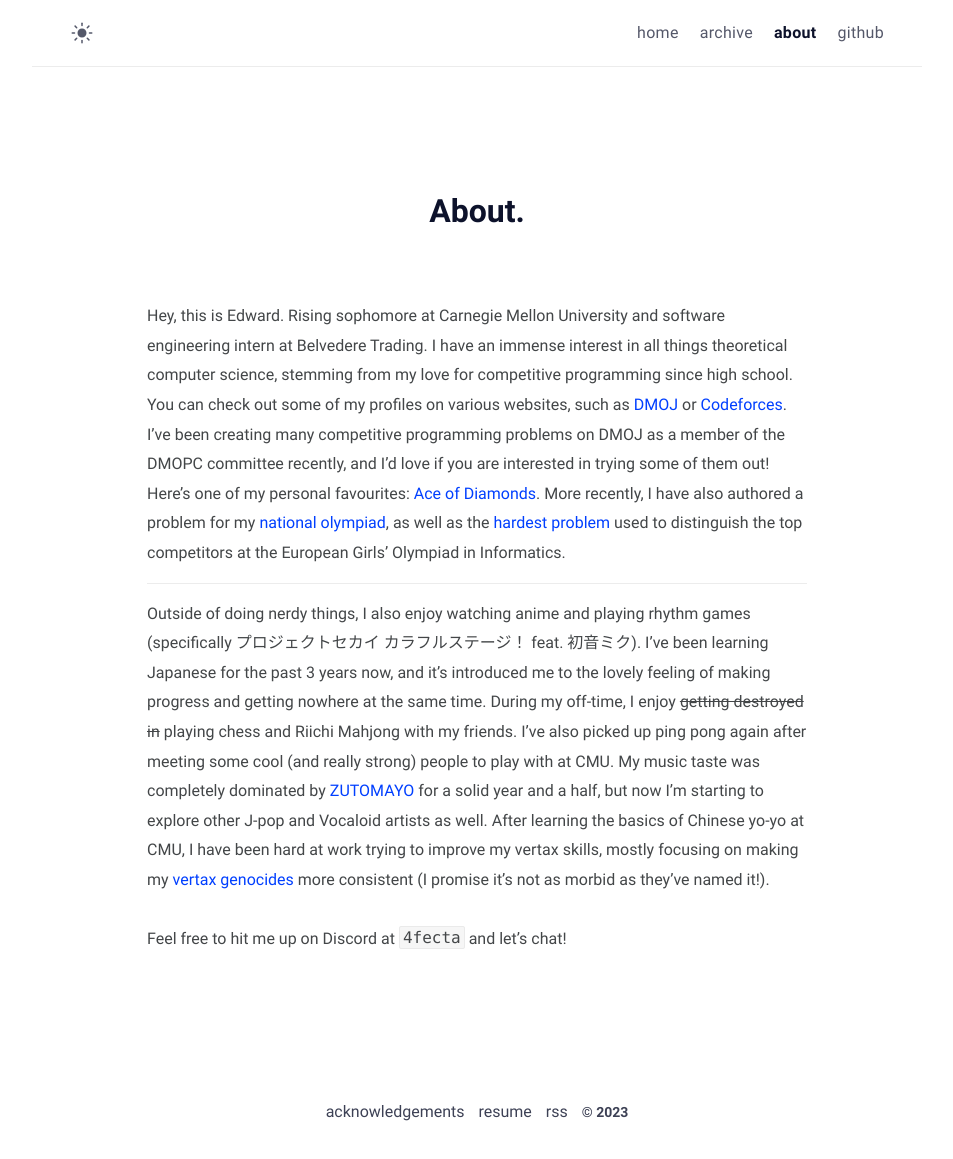
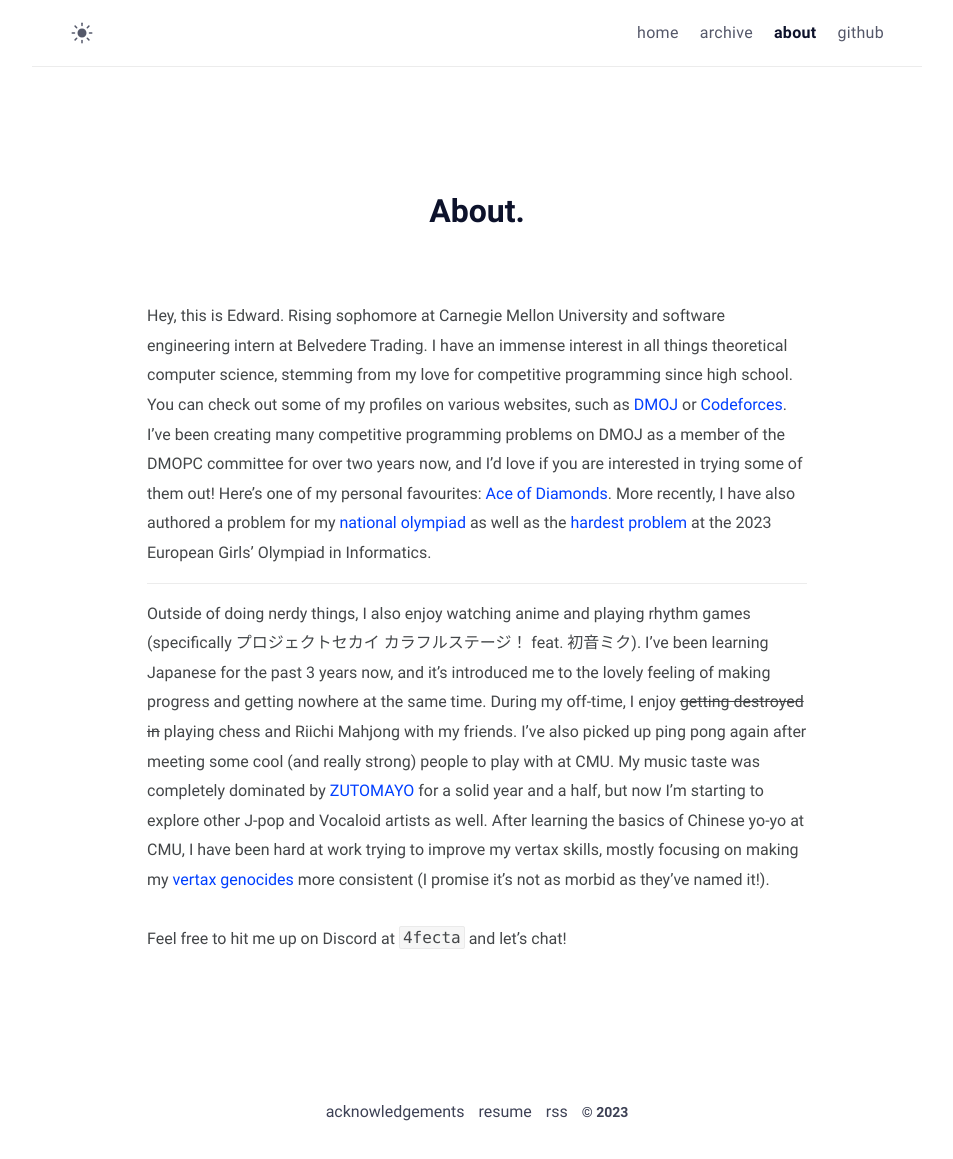
Before and after one commit to 4fecta/4fecta.ca, a Jekyll site: the page built from about.md, in a window 1280 px wide. Shown: the whole page, without its empty margins (163-1116 px from the left). Built offline with Jekyll 4.4.1, drawn with Linux system fonts in a browser that asks for light colours.

Commit message:
Update about.md

```diff
--- a/about.md
+++ b/about.md
@@ -6,7 +6,7 @@
 comments: false
 ---
 
-Hey, this is Edward. Rising sophomore at Carnegie Mellon University and software engineering intern at Belvedere Trading. I have an immense interest in all things theoretical computer science, stemming from my love for competitive programming since high school. You can check out some of my profiles on various websites, such as [DMOJ](https://dmoj.ca/user/4fecta) or [Codeforces](https://codeforces.com/profile/4fecta). I've been creating many competitive programming problems on DMOJ as a member of the DMOPC committee recently, and I'd love if you are interested in trying some of them out! Here's one of my personal favourites: [Ace of Diamonds](https://dmoj.ca/problem/dmopc21c9p4). More recently, I have also authored a problem for my [national olympiad](https://dmoj.ca/problem/cco23p2), as well as the [hardest problem](https://egoi23.se/assets/tasks/day2/guessinggame.pdf) used to distinguish the top competitors at the European Girls' Olympiad in Informatics.
+Hey, this is Edward. Rising sophomore at Carnegie Mellon University and software engineering intern at Belvedere Trading. I have an immense interest in all things theoretical computer science, stemming from my love for competitive programming since high school. You can check out some of my profiles on various websites, such as [DMOJ](https://dmoj.ca/user/4fecta) or [Codeforces](https://codeforces.com/profile/4fecta). I've been creating many competitive programming problems on DMOJ as a member of the DMOPC committee for over two years now, and I'd love if you are interested in trying some of them out! Here's one of my personal favourites: [Ace of Diamonds](https://dmoj.ca/problem/dmopc21c9p4). More recently, I have also authored a problem for my [national olympiad](https://dmoj.ca/problem/cco23p2) as well as the [hardest problem](https://egoi23.se/assets/tasks/day2/guessinggame.pdf) at the 2023 European Girls' Olympiad in Informatics.
 
 <hr>
 
```
